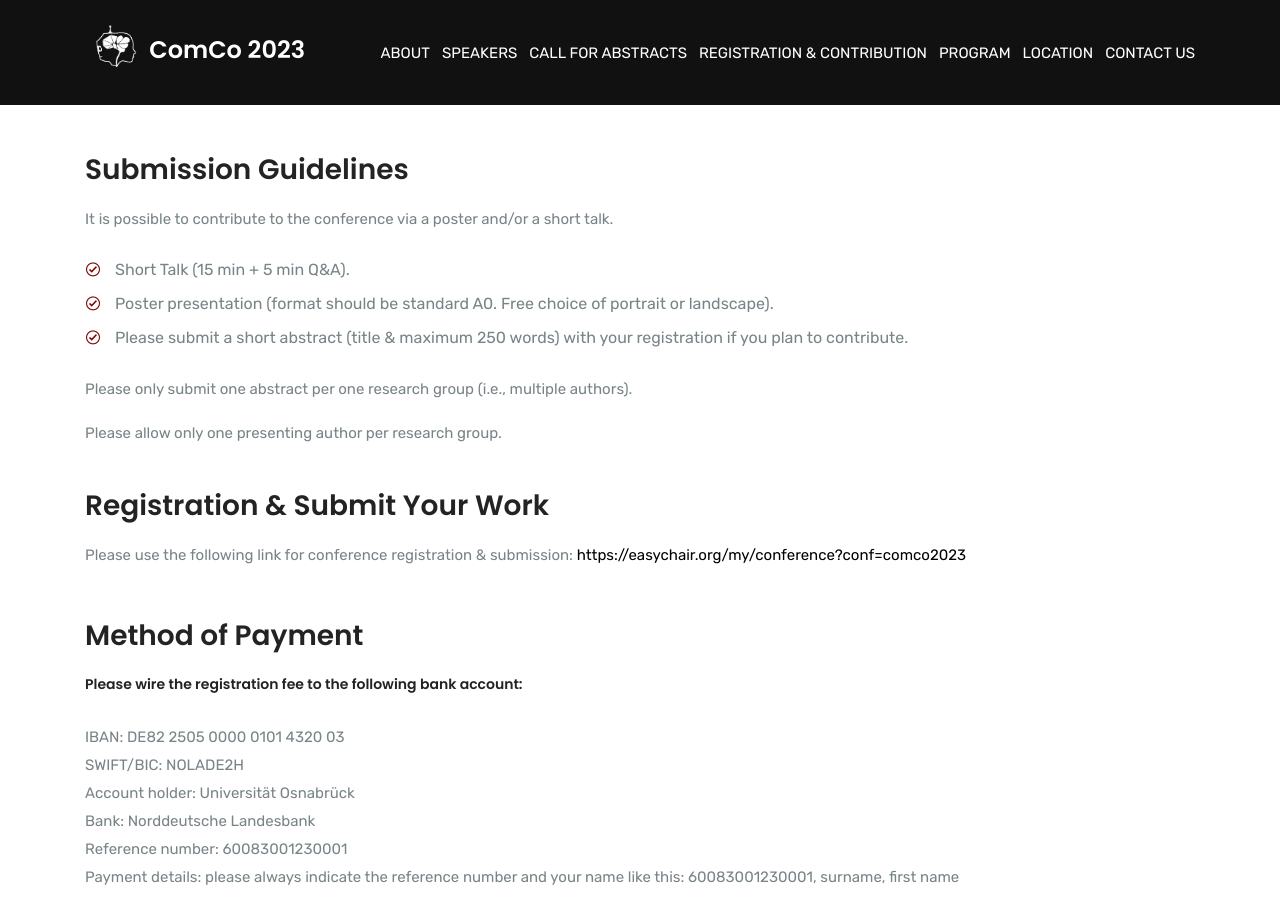
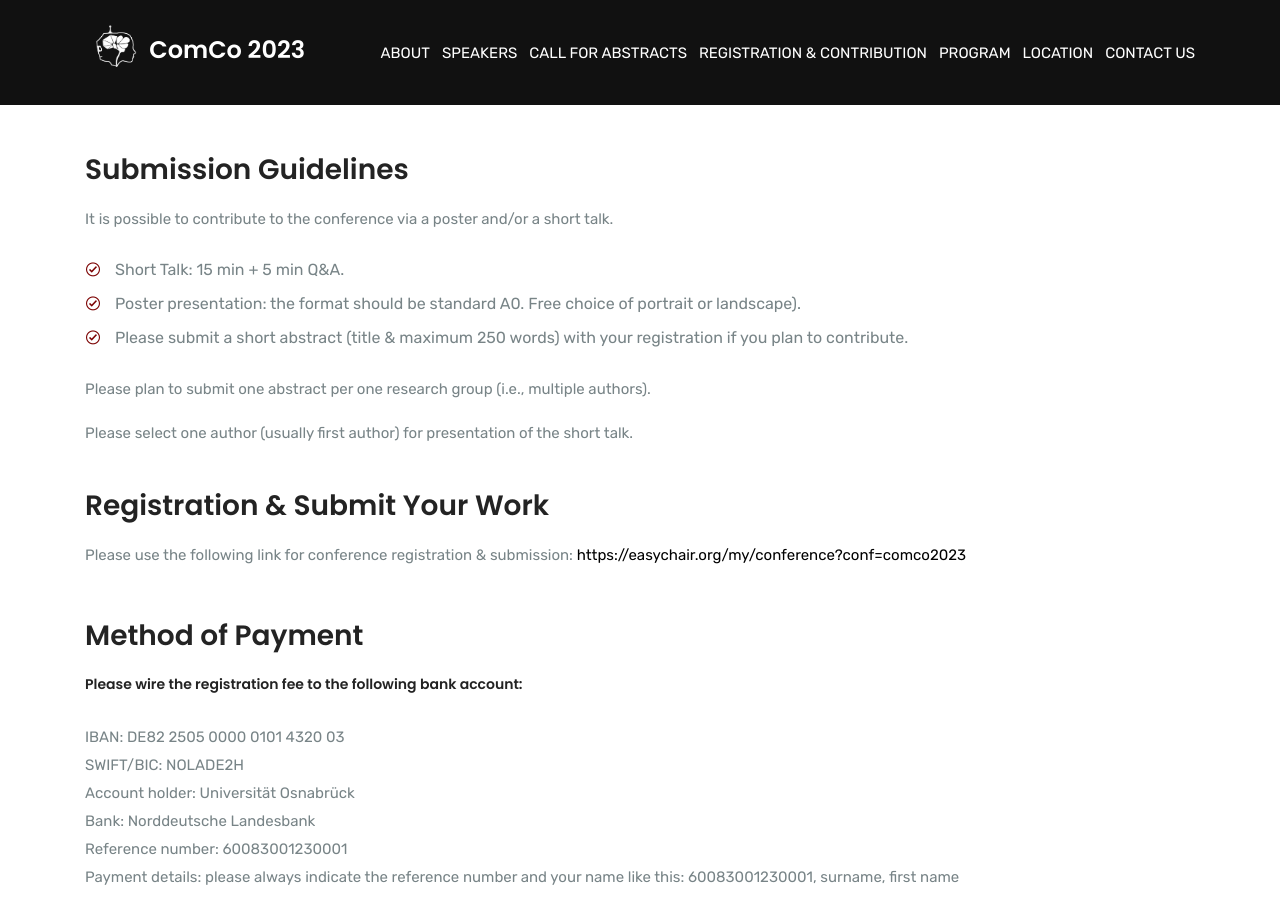
Before and after one commit to comco23/comco23.github.io, a Jekyll site: the page built from submission.html, in a window 1280 px wide and 900 px high, scrolled down 1491 px. Built offline with Jekyll 4.4.1, drawn with Linux system fonts in a browser that asks for light colours; some web fonts are replaced.

Commit message:
updated submission guidelines

```diff
--- a/_data/guidelines.json
+++ b/_data/guidelines.json
@@ -1,6 +1,6 @@
 
 [
-	"Short Talk (15 min + 5 min Q&A).",
-	"Poster presentation (format should be standard A0. Free choice of portrait or landscape).",
+	"Short Talk: 15 min + 5 min Q&A.",
+	"Poster presentation: the format should be standard A0. Free choice of portrait or landscape).",
 	"Please submit a short abstract (title & maximum 250 words) with your registration if you plan to contribute."
 ]
--- a/submission.html
+++ b/submission.html
@@ -61,8 +61,8 @@ permalink: /submission
 					{% endfor %}
 				</ul>
 
-				<p>Please only submit one abstract per one research group (i.e., multiple authors).</p>
-				<p>Please allow only one presenting author per research group.</p>
+				<p>Please plan to submit one abstract per one research group (i.e., multiple authors).</p>
+				<p>Please select one author (usually first author) for presentation of the short talk.</p>
 			</div>
 		</div>
 		<div class="row align-items-center">
```
